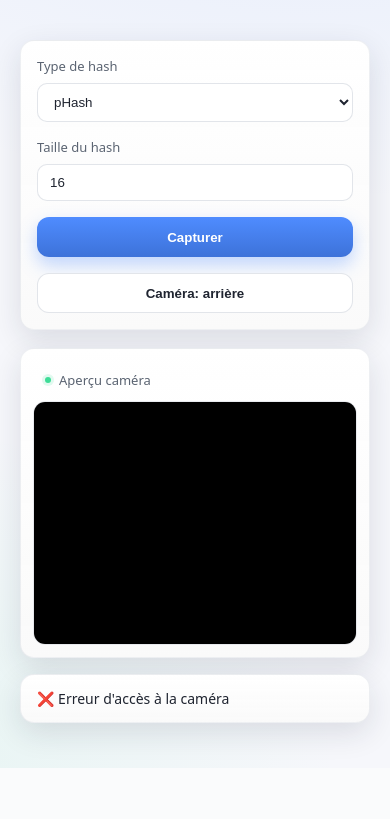
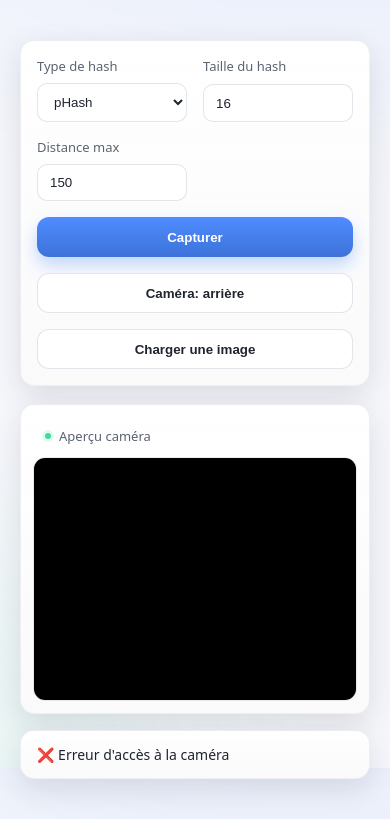
Before and after one commit to nazimboudeffa/card-scanner-fr-flask, a Flask app: page / in a window 390 px wide. Shown: the part 76-895 px from the top of the page. Before the commit the page ends 844 px from the top, so only its background shows below. Run offline with Flask 3, Linux system fonts and the light colour scheme.

Commit message:
added some improvements

```diff
--- a/app.py
+++ b/app.py
@@ -3,9 +3,14 @@
 import imagehash
 import sqlite3
 import io
+import logging
 
 app = Flask(__name__)
 DB_PATH = "database.db"
+
+# Configure logging
+logging.basicConfig(level=logging.INFO)
+logger = logging.getLogger(__name__)
 
 # Initialise la base de données
 def init_db():
@@ -41,17 +46,14 @@
     return exists
 
 # Trouve les hashs les plus proches dans la base
-def find_closest_matches(image_hash, max_distance=10, limit=5):
+def find_closest_match(image_hash, max_distance=10):
     """
-    Trouve les hashs les plus proches en calculant la distance de Hamming
-
+    Trouve le hash le plus proche en calculant la distance de Hamming
     Args:
         image_hash: Le hash de l'image à comparer
         max_distance: Distance maximale pour considérer un match
-        limit: Nombre maximum de résultats à retourner
-
     Returns:
-        Liste de tuples (id, name, hash, distance) triés par distance
+        Un dict (id, name, hash, distance) du match le plus proche ou None
     """
     conn = sqlite3.connect(DB_PATH)
     c = conn.cursor()
@@ -59,28 +61,25 @@
     all_cards = c.fetchall()
     conn.close()
 
-    # Convertir le hash en objet ImageHash pour calculer la distance
     input_hash = imagehash.hex_to_hash(image_hash)
-
-    # Calculer la distance pour chaque carte
-    distances = []
+    closest = None
+    min_distance = None
     for card_id, name, card_hash in all_cards:
         try:
             db_hash = imagehash.hex_to_hash(card_hash)
-            distance = input_hash - db_hash  # Distance de Hamming
+            distance = input_hash - db_hash
             if distance <= max_distance:
-                distances.append({
-                    'id': card_id,
-                    'name': name,
-                    'hash': card_hash,
-                    'distance': distance
-                })
+                if min_distance is None or distance < min_distance:
+                    min_distance = distance
+                    closest = {
+                        'id': card_id,
+                        'name': name,
+                        'hash': card_hash,
+                        'distance': distance
+                    }
         except Exception:
             continue
-
-    # Trier par distance et limiter les résultats
-    distances.sort(key=lambda x: x['distance'])
-    return distances[:limit]
+    return closest
 
 @app.route('/')
 def index():
@@ -95,8 +94,7 @@
     try:
         hash_type = request.form.get("hash_type", "phash")
         hash_size = int(request.form.get("hash_size", 16))
-        max_distance = int(request.form.get("max_distance", 50))  # Increased default
-        limit = int(request.form.get("limit", 5))
+        max_distance = int(request.form.get("max_distance", 150))  # Increased default for camera captures
 
         if 'image' not in request.files:
             return jsonify({'error': 'Aucune image reçue'}), 400
@@ -107,25 +105,30 @@
 
         # Calcul du hash
         image_hash = compute_hash(pil_img, hash_type=hash_type, hash_size=hash_size)
+        logger.info(f"Computed hash: {image_hash}, type: {hash_type}, size: {hash_size}")
 
         # Comparaison avec la base - vérification exacte
         exact_match = hash_exists(image_hash)
 
-        # Trouver les correspondances les plus proches
-        closest_matches = find_closest_matches(image_hash, max_distance=max_distance, limit=limit)
+        # Trouver la correspondance la plus proche
+        closest_match = find_closest_match(image_hash, max_distance=max_distance)
+
+        if closest_match:
+            logger.info(f"Closest match: {closest_match['name']} with distance {closest_match['distance']}")
+        else:
+            logger.info(f"No match found within max_distance {max_distance}")
 
         return jsonify({
             'exact_match': exact_match,
             'hash': image_hash,
             'hash_type': hash_type,
             'hash_size': hash_size,
-            'closest_matches': closest_matches,
-            'total_matches': len(closest_matches)
+            'closest_match': closest_match
         })
     except Exception as e:
-        app.logger.error(f"Error in /compare: {str(e)}")
+        logger.error(f"Error in /compare: {str(e)}")
         return jsonify({'error': str(e)}), 500
 
 if __name__ == '__main__':
     init_db()  # Initialize database on startup
-    app.run(host='0.0.0.0')
+    app.run(host='0.0.0.0', debug=True)
--- a/static/script.js
+++ b/static/script.js
@@ -2,9 +2,14 @@
 const canvas = document.getElementById('canvas');
 const captureButton = document.getElementById('capture');
 const switchButton = document.getElementById('switch_camera');
+const loadImageButton = document.getElementById('load_image');
+const fileInput = document.getElementById('file_input');
 const result = document.getElementById('result');
 const hashType = document.getElementById('hash_type');
 const hashSize = document.getElementById('hash_size');
+const maxDistance = document.getElementById('max_distance');
+const capturedImage = document.getElementById('captured_image');
+const capturedWrap = document.getElementById('captured_wrap');
 
 let currentStream = null;
 let currentFacing = 'environment'; // start with back camera for scanning
@@ -91,16 +96,37 @@
     });
 }
 
-captureButton.addEventListener('click', async () => {
-    const ctx = canvas.getContext('2d');
-    ctx.drawImage(video, 0, 0, canvas.width, canvas.height);
+// Load image from file
+if (loadImageButton && fileInput) {
+    loadImageButton.addEventListener('click', () => {
+        fileInput.click();
+    });
 
-    // Convertir le canvas en Blob
-    canvas.toBlob(async (blob) => {
+    fileInput.addEventListener('change', async (event) => {
+        const file = event.target.files[0];
+        if (!file) return;
+
+        console.log('Loaded image size:', file.size, 'bytes');
+
+        // Display the loaded image
+        const reader = new FileReader();
+        reader.onload = async (e) => {
+            capturedImage.src = e.target.result;
+            capturedWrap.style.display = 'block';
+
+            // Process the image
+            await processImage(file);
+        };
+        reader.readAsDataURL(file);
+    });
+}
+
+async function processImage(imageBlob) {
     const formData = new FormData();
-        formData.append('image', blob, 'capture.jpg');
+    formData.append('image', imageBlob, 'image.jpg');
     formData.append('hash_type', hashType.value);
     formData.append('hash_size', hashSize.value);
+    formData.append('max_distance', maxDistance.value);
 
     const response = await fetch('/compare', {
         method: 'POST',
@@ -109,13 +135,12 @@
 
     if (response.ok) {
         const data = await response.json();
-
+        console.log('Compare response:', data);
         let html = '';
-
         if (data.exact_match) {
             html += '✅ <strong>Match exact trouvé!</strong><br>';
-            } else if (data.total_matches > 0) {
-                html += '🔍 <strong>Correspondances proches:</strong><br>';
+        } else if (data.closest_match) {
+            html += '🔍 <strong>Correspondance la plus proche:</strong><br>';
         } else {
             html += '🆕 <strong>Aucune correspondance trouvée</strong><br>';
         }
@@ -123,11 +148,11 @@
         html += `Hash: ${data.hash}<br>`;
         html += `Type: ${data.hash_type} (size: ${data.hash_size})<br><br>`;
 
-            if (data.closest_matches && data.closest_matches.length > 0) {
-                html += '<strong>Meilleures correspondances:</strong><br>';
-                for (const [index, match] of data.closest_matches.entries()) {
-                    html += `${index + 1}. ${match.name} (distance: ${match.distance})<br>`;
-                }
+        if (data.closest_match) {
+            html += `<strong>Carte la plus proche:</strong><br>`;
+            html += `Nom: ${data.closest_match.name}<br>`;
+            html += `Distance: ${data.closest_match.distance}<br>`;
+            html += `Hash DB: ${data.closest_match.hash}<br>`;
         }
 
         result.innerHTML = html;
@@ -136,5 +161,20 @@
         result.textContent = `❌ Erreur: ${errorData.error || 'Erreur serveur'}`;
         console.error("Erreur serveur", response.status, errorData);
     }
-    }, 'image/jpeg');
+}
+
+captureButton.addEventListener('click', async () => {
+    const ctx = canvas.getContext('2d');
+    ctx.drawImage(video, 0, 0, canvas.width, canvas.height);
+
+    // Display the captured image
+    const imageDataUrl = canvas.toDataURL('image/jpeg', 0.95);
+    capturedImage.src = imageDataUrl;
+    capturedWrap.style.display = 'block';
+
+    // Convertir le canvas en Blob with high quality
+    canvas.toBlob(async (blob) => {
+        console.log('Captured image size:', blob.size, 'bytes');
+        await processImage(blob);
+    }, 'image/jpeg', 0.95);
 });
--- a/static/style.css
+++ b/static/style.css
@@ -112,7 +112,8 @@
 }
 
 @media (max-width: 680px) {
-  .controls { grid-template-columns: 1fr; }
+  .controls { grid-template-columns: 1fr 1fr; }
+  .controls .btn { grid-column: span 2; }
 }
 
 .field { display: grid; gap: 8px; }
@@ -159,7 +160,7 @@
 
 .preview { display: grid; gap: var(--gap); }
 
-.video-wrap {
+.video-wrap, .captured-wrap {
   padding: 12px;
 }
 .video-frame {
--- a/templates/index.html
+++ b/templates/index.html
@@ -35,8 +35,15 @@
           <input type="number" id="hash_size" value="16" min="4" max="32" aria-label="Taille du hash">
         </div>
 
+        <div class="field">
+          <label for="max_distance">Distance max</label>
+          <input type="number" id="max_distance" value="150" min="0" max="500" aria-label="Distance maximale">
+        </div>
+
         <button id="capture" class="btn primary" aria-label="Capturer une image">Capturer</button>
         <button id="switch_camera" class="btn ghost" type="button">Changer caméra</button>
+        <button id="load_image" class="btn ghost" type="button">Charger une image</button>
+        <input type="file" id="file_input" accept="image/*" style="display:none;">
       </section>
 
       <section class="preview">
@@ -51,6 +58,16 @@
           </div>
         </div>
 
+        <div class="captured-wrap card" id="captured_wrap" style="display:none;">
+          <div class="kicker" style="padding: 10px 12px 2px;">
+            📸 Image capturée
+          </div>
+          <div class="spacer"></div>
+          <div class="video-frame">
+            <img id="captured_image" alt="Capturée" style="display:block; width:100%; height:auto; object-fit: contain; background: #000; border-radius: 12px;">
+          </div>
+        </div>
+
         <p id="result" class="result card" aria-live="polite" aria-atomic="true" style="min-height: 48px; margin: 0;">
           ℹ️ Les résultats s'afficheront ici après la capture. Le hash calculé et les correspondances.
         </p>
```
Lines whose indentation alone changed are shown as unchanged.
